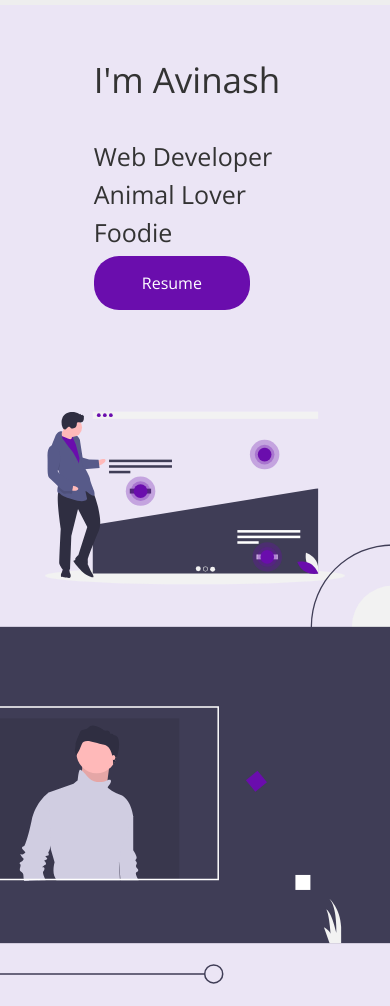
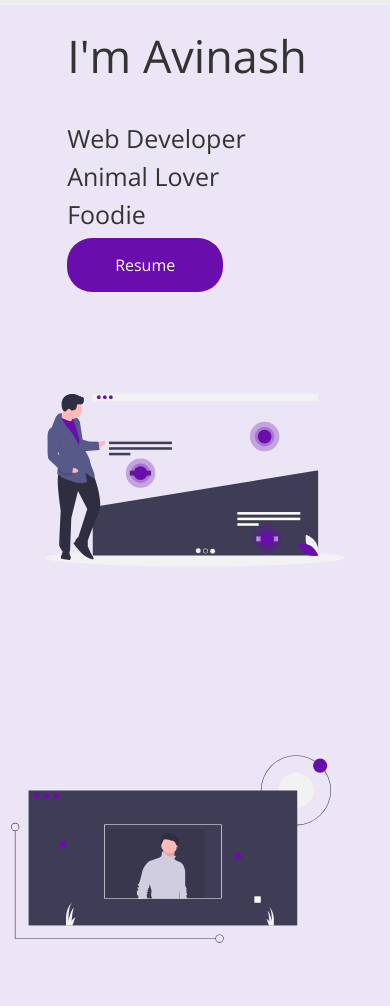
Before and after one commit to avinashhumney/avinash-humney, a plain HTML site: page index.html in a window 390 px wide. Shown: the part 61-1067 px from the top of the page. Drawn offline with nearby package versions, Linux system fonts and the light colour scheme.

Commit message:
second-commit

```diff
--- a/style.css
+++ b/style.css
@@ -88,14 +88,6 @@ body {
     align-items: center;
     justify-content: center;
 }
-
-.bullet {
-    height: 10px;
-    width: 10px;
-    background: #6a0dad;
-    border-radius: 50%;
-}
-
 .about h1{
     border-left: 3px #6a0dad solid;
 }
@@ -168,11 +160,11 @@ body {
 @media(max-width:500px) {
     .hero {
         flex-direction: column;
-        height: 450px;
+        height: 600px;
         display: flex;
     }
     .hero .myself {
-        margin-top: 120px;
+        margin-top: 90px;
     }
     .hero a {
         padding: 20px;
@@ -181,10 +173,18 @@ body {
         padding-bottom: 5px;
     }
     .hero h2 {
-        font-size :35px;
+        font-size :45px;
     }
     .image img{
         height: 300px;
         width: 300px;
     }
+    .about {
+        flex-direction: column;
+    }
+    .about img {
+        margin-top: 150px;
+        height: 320px;
+        width: 320px;
+    }
 }
```
